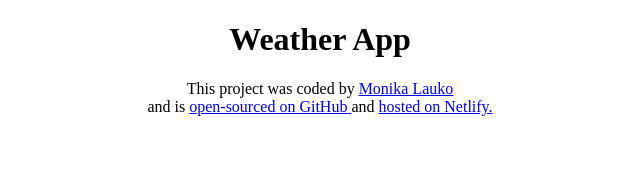
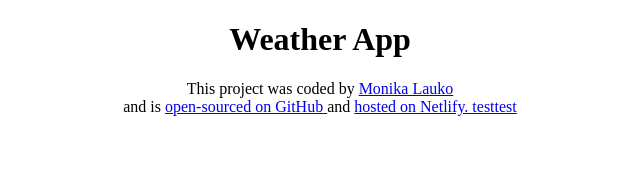
Before and after one commit to lamoncso/react-weather-project, a React (Create React App) app: page / in a window 1280 px wide. Shown: the top 188 px of the page, without its empty margins (320-960 px from the left). Built offline with nearby package versions, Linux system fonts and the light colour scheme.

Commit message:
Add project structure

```diff
--- a/src/App.js
+++ b/src/App.js
@@ -24,7 +24,7 @@ export default function App() {
         </a>{" "}
         and{" "}
         <a href="https://app.netlify.com" target="_blank" rel="noreferrer">
-          hosted on Netlify.
+          hosted on Netlify. testtest
         </a>
       </footer>
     </div>
```
